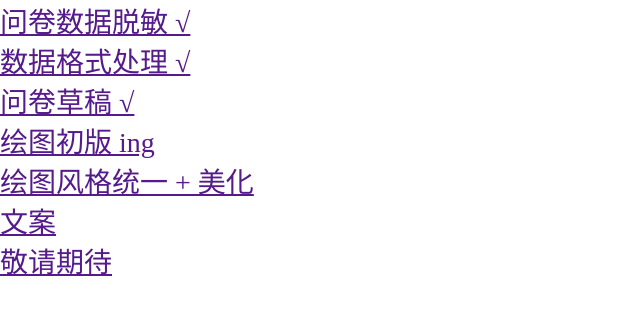
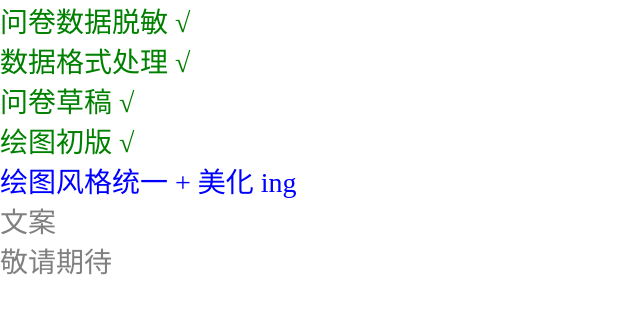
Before and after one commit to wbxl2000/sdusexeducation, a plain HTML site: page index.html in a window 1280 px wide. Shown: the whole page, without its empty margins (0-640 px from the left). Drawn offline with Linux system fonts and the light colour scheme.

Commit message:
初版完成，开始绘图风格统一+美化

```diff
--- a/index.html
+++ b/index.html
@@ -8,13 +8,13 @@
 </head>
 <body>
   <!-- <embed src="镜子-刘慈欣.pdf"> -->
-  <a href=""> 问卷数据脱敏 √ </a> <br>
-  <a href=""> 数据格式处理 √ </a> <br>
-  <a href=""> 问卷草稿 √ </a> <br>
-  <a href=""> 绘图初版 ing </a> <br>
-  <a href=""> 绘图风格统一 + 美化 </a> <br>
-  <a href=""> 文案 </a> <br>
-  <a href=""> 敬请期待 </a> <br>
+  <a href="" class="node done"> 问卷数据脱敏 √ </a> <br>
+  <a href="" class="node done"> 数据格式处理 √ </a> <br>
+  <a href="" class="node done"> 问卷草稿 √ </a> <br>
+  <a href="" class="node done"> 绘图初版 √ </a> <br>
+  <a href="" class="node ing"> 绘图风格统一 + 美化 ing</a> <br>
+  <a href="" class="node future"> 文案 </a> <br>
+  <a href="" class="node future"> 敬请期待 </a> <br>
   <!-- <iframe src="镜子-刘慈欣.pdf" width="100%" height="100%" scroll="no"></iframe> -->
 </body>
 </html>
@@ -33,4 +33,16 @@
   a {
     font-size: 28px;
   }
+  .node {
+    text-decoration: none;
+  }
+  .done {
+    color: green;
+  }
+  .ing {
+    color: blue;
+  }
+  .future {
+    color: gray;
+  }
 </style>
```
